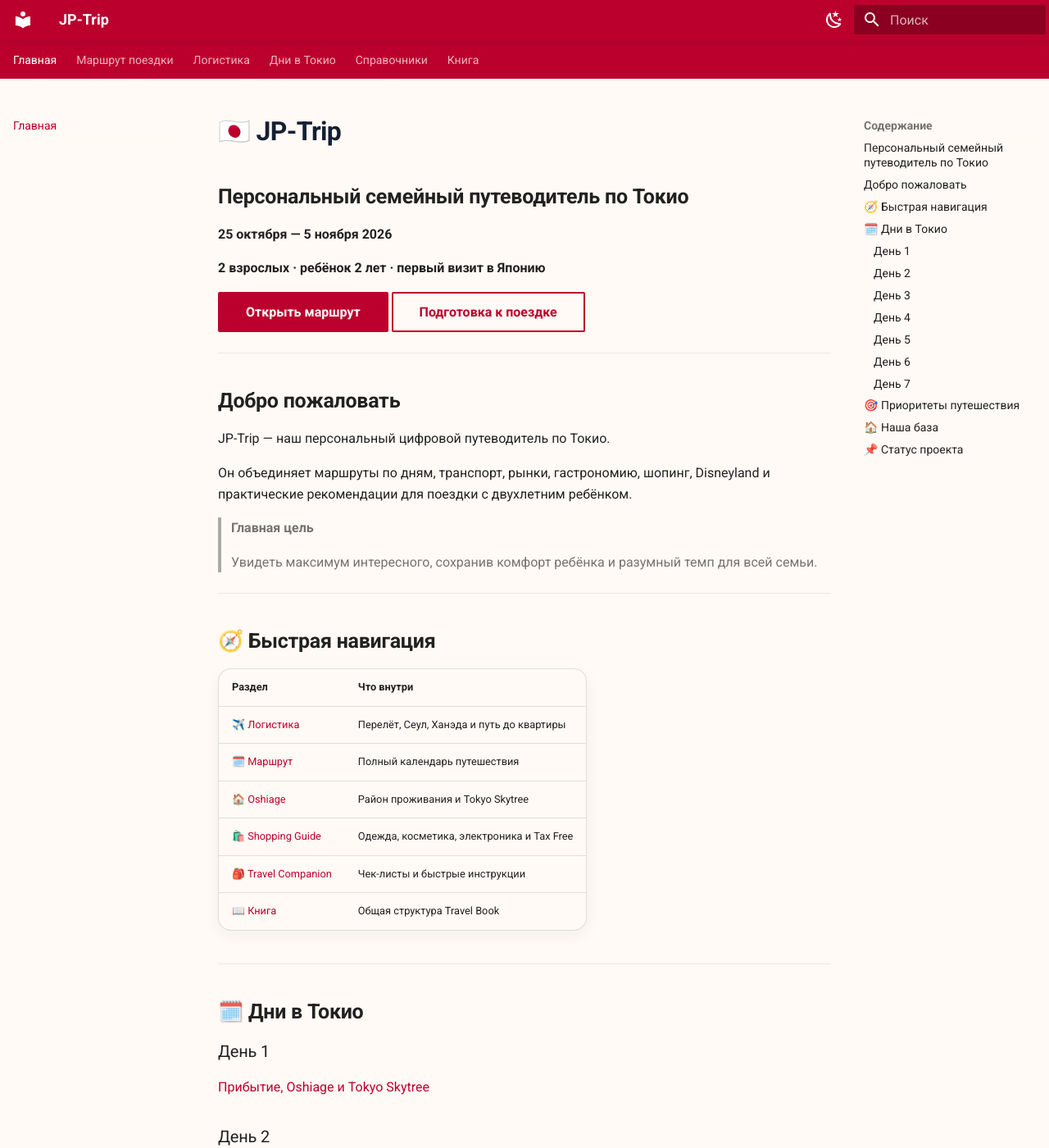
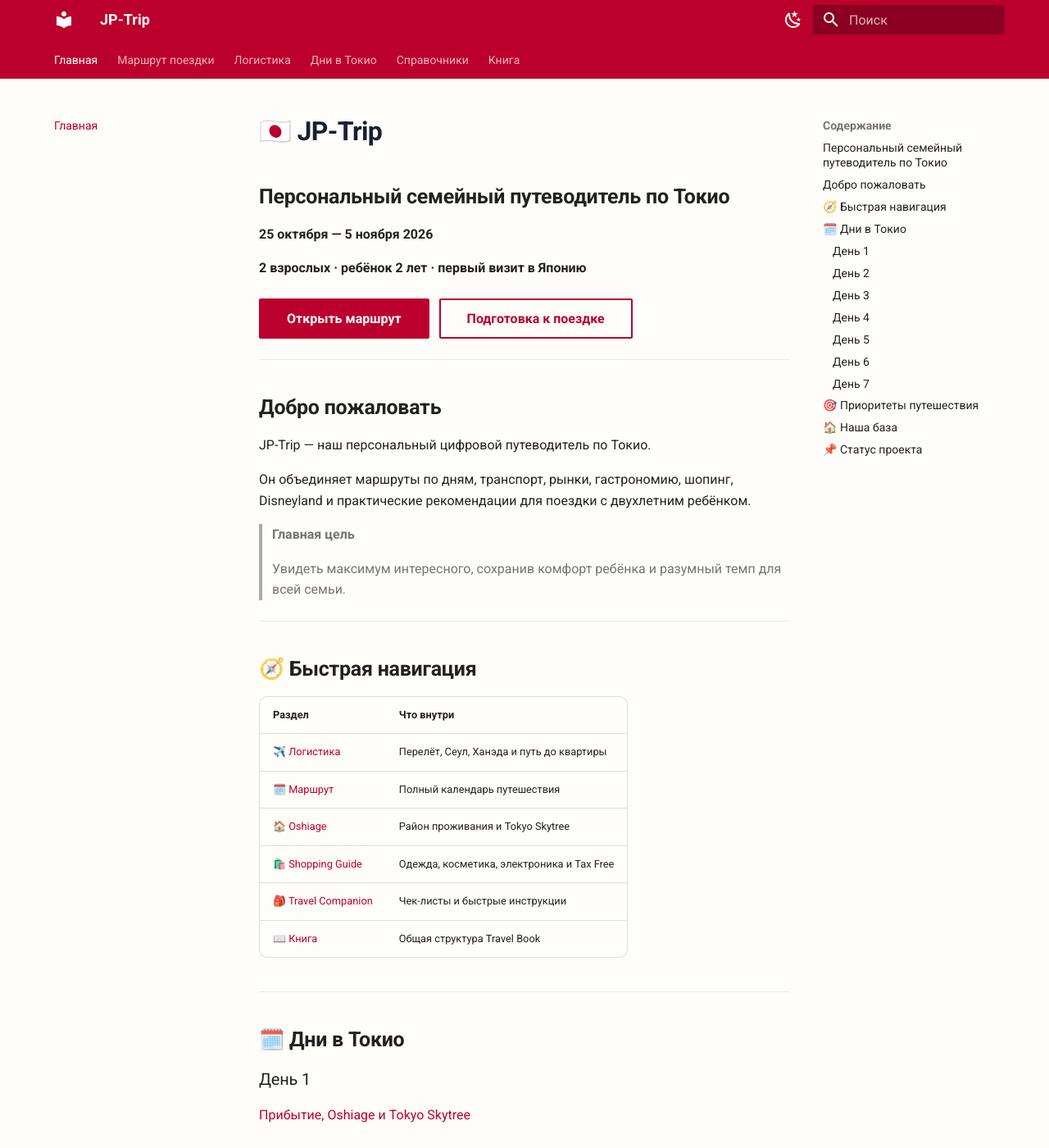
Before and after one commit to nepcuku-shprshty/JP-Trip, an MkDocs documentation site: the page built from docs/index.md, in a window 1280 px wide and 1400 px high. Shown: the whole window at 82% size. Built offline with MkDocs 1.6.1 and Material for MkDocs 9.7.7, drawn with Linux system fonts in a browser that asks for light colours.

Commit message:
Simplify site styles

```diff
--- a/docs/stylesheets/extra.css
+++ b/docs/stylesheets/extra.css
@@ -1,30 +1,24 @@
 :root {
   --jp-red: #bc002d;
-  --jp-red-dark: #8f0022;
-  --jp-ink: #162033;
-  --jp-paper: #fffaf5;
-  --jp-soft: #f5f1ec;
+  --jp-red-dark: #900022;
+  --jp-text: #172033;
+  --jp-surface: #fffdf9;
 }
 
 [data-md-color-scheme="default"] {
   --md-primary-fg-color: var(--jp-red);
-  --md-primary-fg-color--light: #d63a58;
   --md-primary-fg-color--dark: var(--jp-red-dark);
   --md-accent-fg-color: var(--jp-red);
-  --md-default-bg-color: var(--jp-paper);
+  --md-default-bg-color: var(--jp-surface);
 }
 
 [data-md-color-scheme="slate"] {
-  --md-primary-fg-color: #d8324f;
-  --md-accent-fg-color: #ff6b81;
+  --md-primary-fg-color: #c92b49;
+  --md-accent-fg-color: #ff647d;
 }
 
 .md-grid {
-  max-width: 1280px;
-}
-
-.md-header {
-  box-shadow: 0 2px 14px rgba(22, 32, 51, 0.12);
+  max-width: 1180px;
 }
 
 .md-main__inner {
@@ -32,91 +26,43 @@
 }
 
 .md-content h1 {
-  color: var(--jp-ink);
+  color: var(--jp-text);
   font-weight: 800;
   letter-spacing: -0.02em;
 }
 
 .md-content h2 {
-  font-weight: 750;
-}
-
-.hero {
-  padding: 3rem 2rem;
-  margin: 0 0 2rem;
-  border-radius: 1.4rem;
-  background:
-    radial-gradient(circle at 90% 15%, rgba(188, 0, 45, 0.16), transparent 28%),
-    linear-gradient(135deg, #ffffff 0%, #fff4f1 100%);
-  border: 1px solid rgba(188, 0, 45, 0.12);
-  box-shadow: 0 18px 50px rgba(22, 32, 51, 0.09);
-}
-
-.hero h1 {
-  margin: 0;
-  font-size: clamp(2.3rem, 6vw, 4.8rem);
-  line-height: 1;
-}
-
-.hero-subtitle {
-  margin-top: 1rem;
-  max-width: 760px;
-  font-size: 1.08rem;
-  color: #4f596b;
-}
-
-.trip-meta {
-  display: flex;
-  flex-wrap: wrap;
-  gap: 0.65rem;
-  margin: 1.4rem 0;
-}
-
-.trip-meta span {
-  padding: 0.42rem 0.78rem;
-  border-radius: 999px;
-  background: #ffffff;
-  border: 1px solid rgba(188, 0, 45, 0.14);
-  font-size: 0.88rem;
-  font-weight: 650;
-}
-
-.jp-card {
-  height: 100%;
-  padding: 1.25rem;
-  border: 1px solid rgba(22, 32, 51, 0.1);
-  border-radius: 1rem;
-  background: rgba(255, 255, 255, 0.78);
-  box-shadow: 0 10px 30px rgba(22, 32, 51, 0.06);
-  transition: transform 0.18s ease, box-shadow 0.18s ease;
-}
-
-.jp-card:hover {
-  transform: translateY(-3px);
-  box-shadow: 0 16px 38px rgba(22, 32, 51, 0.11);
-}
-
-.jp-card h3 {
-  margin-top: 0;
+  margin-top: 2rem;
+  font-weight: 700;
 }
 
 .md-button {
-  border-radius: 999px;
+  margin-top: 0.4rem;
+  margin-right: 0.4rem;
+  border-radius: 0.55rem;
   font-weight: 700;
 }
 
 .md-typeset table:not([class]) {
-  border-radius: 0.8rem;
+  display: table;
+  width: 100%;
+  border-radius: 0.5rem;
   overflow: hidden;
-  box-shadow: 0 6px 20px rgba(22, 32, 51, 0.05);
+}
+
+.md-typeset blockquote {
+  border-left-color: var(--jp-red);
 }
 
 @media screen and (max-width: 600px) {
-  .hero {
-    padding: 2rem 1.2rem;
+  .md-content h1 {
+    font-size: 2rem;
   }
 
-  .hero h1 {
-    font-size: 2.55rem;
+  .md-button {
+    display: block;
+    width: 100%;
+    margin-bottom: 0.55rem;
+    text-align: center;
   }
 }
```
